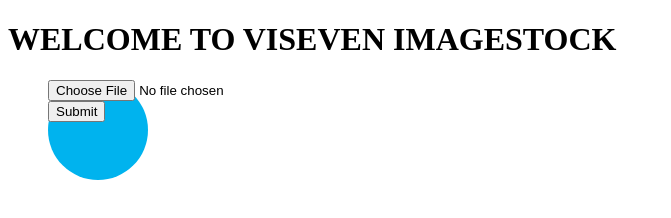
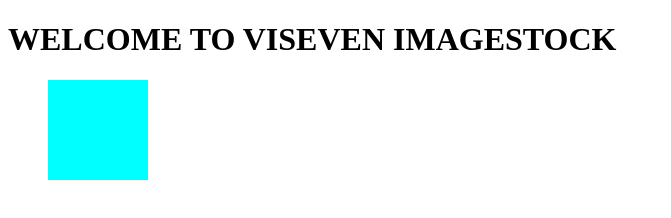
Before and after one commit to iceeksk/angular-learning, a plain HTML site: page angular-gallery/index.html in a window 1280 px wide. Shown: the whole page, without its empty margins (0-671 px from the left). Drawn offline with nearby package versions, Linux system fonts and the light colour scheme.

Commit message:
update(angular-gallery): dell submit button

```diff
--- a/angular-gallery/index.html
+++ b/angular-gallery/index.html
@@ -32,8 +32,8 @@
         </div>
     </li>
     <form class="add-img">
-        <input type="file" custom-on-change="uploadImg">
-        <input type="submit" id="submit" value="Submit">
+        <input id="myinput" type="file" custom-on-change="uploadImg"  accept="image/*" >
+        <label class="myinput" for="myinput"></label>
     </form>
 
 
--- a/angular-gallery/js/controller.js
+++ b/angular-gallery/js/controller.js
@@ -34,9 +34,9 @@
                     "dislike": 0,
                     "comments": []
                 });
+            $scope.$apply();
         };
 
-        console.log( $scope.images );
     };
 
 }]);
--- a/angular-gallery/style/style.css
+++ b/angular-gallery/style/style.css
@@ -22,3 +22,12 @@
 ul{
     list-style-type: none;
 }
+.myinput{
+    width: 100px;
+    height: 100px;
+    background-color: aqua;
+    display: block;
+}
+#myinput{
+    display: none;
+}
```
